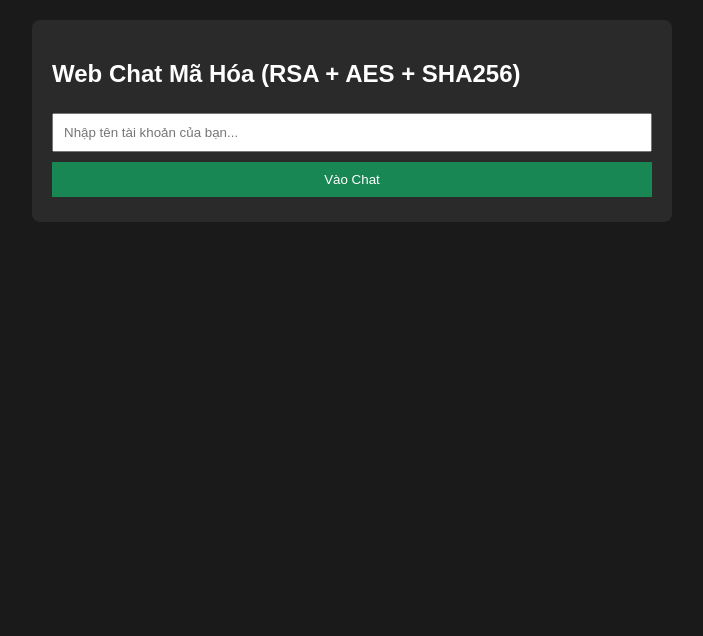
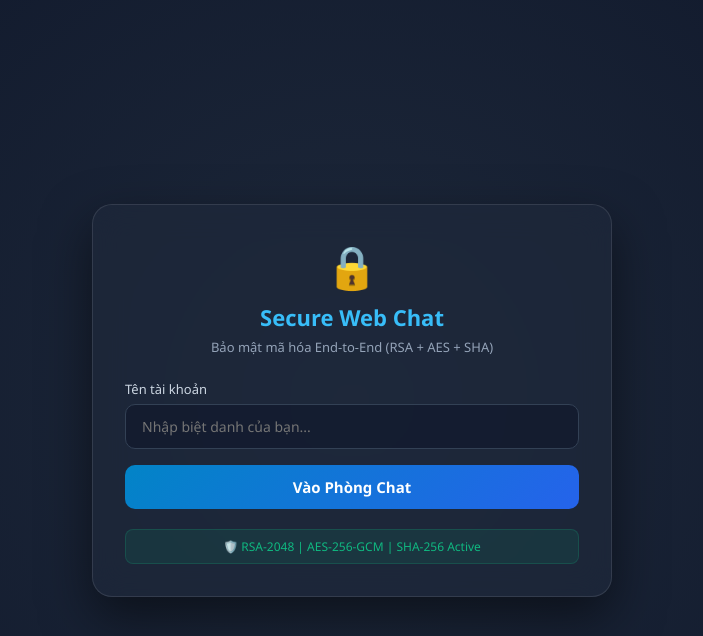
Before and after one commit to truongyenvy/CHAT, a website: page secure-chat/public/index.html in a window 1280 px wide. Shown: the whole page, without its empty margins (288-991 px from the left). Drawn offline with nearby package versions, Linux system fonts and the light colour scheme; no server answers.

Commit message:
index.html

```diff
--- a/secure-chat/public/index.html
+++ b/secure-chat/public/index.html
@@ -2,40 +2,148 @@
 <html lang="vi">
 <head>
     <meta charset="UTF-8">
+    <meta name="viewport" content="width=device-width, initial-scale=1.0">
     <title>Web Chat Mã Hóa 3 Lớp (RSA + AES + SHA256)</title>
     <script src="/socket.io/socket.io.js"></script>
     <style>
-        body { font-family: Arial, sans-serif; background: #1a1a1a; color: #fff; margin: 0; padding: 20px; }
-        .container { max-width: 600px; margin: auto; background: #2a2a2a; padding: 20px; border-radius: 8px; }
-        #chat-box { height: 300px; border: 1px solid #444; overflow-y: auto; padding: 10px; margin-bottom: 10px; background: #111; }
-        .msg { margin: 8px 0; padding: 8px; border-radius: 5px; }
-        .me { background: #0d6efd; text-align: right; }
-        .them { background: #333; text-align: left; }
-        input, select, button { padding: 10px; margin: 5px 0; width: 100%; box-sizing: border-box; }
-        button { background: #198754; color: white; border: none; cursor: pointer; }
+        * { box-sizing: border-box; margin: 0; padding: 0; font-family: 'Segoe UI', Tahoma, Geneva, Verdana, sans-serif; }
+        body {
+            background: radial-gradient(circle at center, #1e293b, #0f172a);
+            color: #f8fafc;
+            min-height: 100vh;
+            display: flex;
+            justify-content: center;
+            align-items: center;
+            padding: 20px;
+        }
+
+        /* Container kính mờ (Glassmorphism) */
+        .card {
+            background: rgba(30, 41, 59, 0.7);
+            backdrop-filter: blur(16px);
+            border: 1px solid rgba(255, 255, 255, 0.1);
+            border-radius: 20px;
+            box-shadow: 0 20px 50px rgba(0,0,0,0.5);
+            width: 100%;
+            max-width: 520px;
+            padding: 32px;
+        }
+
+        .header { text-align: center; margin-bottom: 24px; }
+        .logo-icon { font-size: 42px; margin-bottom: 8px; display: inline-block; }
+        .title { font-size: 22px; font-weight: 700; color: #38bdf8; margin-bottom: 6px; }
+        .subtitle { font-size: 13px; color: #94a3b8; }
+
+        .input-group { margin-bottom: 16px; position: relative; }
+        .input-group label { display: block; font-size: 13px; color: #cbd5e1; margin-bottom: 6px; text-align: left; }
+
+        input, select {
+            width: 100%;
+            padding: 12px 16px;
+            background: rgba(15, 23, 42, 0.6);
+            border: 1px solid #334155;
+            border-radius: 10px;
+            color: #fff;
+            font-size: 14px;
+            outline: none;
+            transition: all 0.3s;
+        }
+        input:focus, select:focus { border-color: #38bdf8; box-shadow: 0 0 10px rgba(56, 189, 248, 0.2); }
+
+        button {
+            width: 100%;
+            padding: 12px;
+            background: linear-gradient(135deg, #0284c7, #2563eb);
+            color: white;
+            border: none;
+            border-radius: 10px;
+            font-weight: 600;
+            font-size: 15px;
+            cursor: pointer;
+            transition: transform 0.2s, opacity 0.2s;
+        }
+        button:hover { opacity: 0.95; transform: translateY(-1px); }
+
+        /* Khung Chat */
+        #chat-box {
+            height: 280px;
+            border: 1px solid #334155;
+            border-radius: 12px;
+            overflow-y: auto;
+            padding: 12px;
+            margin-bottom: 12px;
+            background: rgba(15, 23, 42, 0.8);
+            display: flex;
+            flex-direction: column;
+            gap: 10px;
+        }
+
+        .msg { max-width: 85%; padding: 10px 14px; border-radius: 12px; font-size: 14px; line-height: 1.4; }
+        .me { background: #0284c7; align-self: flex-end; border-bottom-right-radius: 2px; }
+        .them { background: #334155; align-self: flex-start; border-bottom-left-radius: 2px; }
+
+        .encrypted-preview {
+            font-size: 11px;
+            color: #94a3b8;
+            margin-top: 6px;
+            background: rgba(0,0,0,0.3);
+            padding: 4px 8px;
+            border-radius: 6px;
+            word-break: break-all;
+        }
+
+        /* Badge Bảo mật */
+        .security-badge {
+            margin-top: 20px;
+            text-align: center;
+            font-size: 12px;
+            color: #10b981;
+            background: rgba(16, 185, 129, 0.1);
+            padding: 8px;
+            border-radius: 8px;
+            border: 1px solid rgba(16, 185, 129, 0.2);
+        }
     </style>
 </head>
 <body>
 
-<div class="container">
-    <h2>Web Chat Mã Hóa (RSA + AES + SHA256)</h2>
-
-    <!-- Màn hình Đăng nhập -->
-    <div id="login-section">
-        <input type="text" id="username" placeholder="Nhập tên tài khoản của bạn...">
-        <button onclick="login()">Vào Chat</button>
+<div class="card">
+    <div class="header">
+        <div class="logo-icon">🔒</div>
+        <div class="title">Secure Web Chat</div>
+        <div class="subtitle">Bảo mật mã hóa End-to-End (RSA + AES + SHA)</div>
     </div>
 
-    <!-- Màn hình Chat -->
+    <!-- màn hình đăng nhập -->
+    <div id="login-section">
+        <div class="input-group">
+            <label>Tên tài khoản</label>
+            <input type="text" id="username" placeholder="Nhập biệt danh của bạn...">
+        </div>
+        <button onclick="login()">Vào Phòng Chat</button>
+    </div>
+
+    <!-- màn hình chat -->
     <div id="chat-section" style="display:none;">
-        <p>Xin chào: <b id="user-display"></b></p>
-        <label>Chọn người nhận:</label>
-        <select id="receiver-select"></select>
+        <div style="display: flex; justify-content: space-between; align-items: center; margin-bottom: 12px;">
+            <span style="font-size: 13px; color: #94a3b8;">Xin chào: <b id="user-display" style="color:#38bdf8"></b></span>
+        </div>
+
+        <div class="input-group">
+            <label>Gửi đến:</label>
+            <select id="receiver-select"></select>
+        </div>
 
         <div id="chat-box"></div>
 
-        <input type="text" id="message-input" placeholder="Nhập tin nhắn bảo mật...">
+        <div class="input-group">
+            <input type="text" id="message-input" placeholder="Nhập tin nhắn bảo mật..." onkeypress="if(event.key==='Enter') sendEncryptedMessage()">
+        </div>
         <button onclick="sendEncryptedMessage()">Mã Hóa & Gửi Tin Nhắn</button>
+    </div>
+
+    <div class="security-badge">
+        🛡️ RSA-2048 | AES-256-GCM | SHA-256 Active
     </div>
 </div>
 
@@ -44,11 +152,9 @@ const socket = io();
 let myUsername = "";
 let rsaKeyPair = null;
 
-// Helper: Convert ArrayBuffer <-> Base64
 function bufferToBase64(buf) { return btoa(String.fromCharCode(...new Uint8Array(buf))); }
 function base64ToBuffer(b64) { return Uint8Array.from(atob(b64), c => c.charCodeAt(0)).buffer; }
 
-// 1. Tạo cặp khóa RSA 2048-bit
 async function generateRSAKeys() {
     return await window.crypto.subtle.generateKey(
         { name: "RSA-OAEP", modulusLength: 2048, publicExponent: new Uint8Array([1, 0, 1]), hash: "SHA-256" },
@@ -56,13 +162,11 @@ async function generateRSAKeys() {
     );
 }
 
-// 2. Xuất Public Key dạng Pem/Text
 async function exportPublicKey(key) {
     const exported = await window.crypto.subtle.exportKey("spki", key);
     return bufferToBase64(exported);
 }
 
-// 3. Nhập Public Key từ Text
 async function importPublicKey(b64) {
     return await window.crypto.subtle.importKey(
         "spki", base64ToBuffer(b64),
@@ -70,19 +174,16 @@ async function importPublicKey(b64) {
     );
 }
 
-// 4. Tạo mã băm SHA-256 cho tin nhắn
 async function computeSHA256(text) {
     const encoder = new TextEncoder();
     const hashBuffer = await window.crypto.subtle.digest('SHA-256', encoder.encode(text));
     return bufferToBase64(hashBuffer);
 }
 
-// Đăng nhập
 async function login() {
     myUsername = document.getElementById('username').value.trim();
     if (!myUsername) return alert("Vui lòng nhập tên!");
 
-    // Tạo cặp khóa RSA khi vào app
     rsaKeyPair = await generateRSAKeys();
     const pubKeyStr = await exportPublicKey(rsaKeyPair.publicKey);
 
@@ -93,7 +194,6 @@ async function login() {
     document.getElementById('user-display').innerText = myUsername;
 }
 
-// Cập nhật danh sách User
 socket.on('update_user_list', (userList) => {
     const select = document.getElementById('receiver-select');
     select.innerHTML = '';
@@ -107,21 +207,17 @@ socket.on('update_user_list', (userList) => {
     });
 });
 
-// QUY TRÌNH MÃ HÓA & GỬI TIN NHẮN
 async function sendEncryptedMessage() {
     const text = document.getElementById('message-input').value.trim();
     const receiver = document.getElementById('receiver-select').value;
     if (!text || !receiver) return;
 
-    // Lấy Public Key của người nhận từ Server
     socket.emit('get_public_key', receiver, async (res) => {
         if (!res.success) return alert(res.message);
 
-        // BƯỚC 1: SHA-256 - Băm tin nhắn gốc
         const hashHex = await computeSHA256(text);
         const payload = JSON.stringify({ msg: text, hash: hashHex });
 
-        // BƯỚC 2: AES-256-GCM - Mã hóa Payload (Tin nhắn + Hash SHA256)
         const aesKey = await window.crypto.subtle.generateKey(
             { name: "AES-GCM", length: 256 }, true, ["encrypt", "decrypt"]
         );
@@ -132,7 +228,6 @@ async function sendEncryptedMessage() {
             { name: "AES-GCM", iv: iv }, aesKey, encoder.encode(payload)
         );
 
-        // BƯỚC 3: RSA-OAEP - Mã hóa khóa AES bằng Public Key của người nhận
         const exportedAesKey = await window.crypto.subtle.exportKey("raw", aesKey);
         const receiverPubKey = await importPublicKey(res.publicKey);
 
@@ -140,25 +235,23 @@ async function sendEncryptedMessage() {
             { name: "RSA-OAEP" }, receiverPubKey, exportedAesKey
         );
 
-        // Gửi gói tin
+        const cipherTextB64 = bufferToBase64(encryptedContent);
+
         socket.emit('send_secure_message', {
             senderUsername: myUsername,
             receiverUsername: receiver,
-            encryptedContent: bufferToBase64(encryptedContent),
+            encryptedContent: cipherTextB64,
             encryptedAesKey: bufferToBase64(encryptedAesKey),
             iv: bufferToBase64(iv)
         });
 
-        // Hiển thị tin nhắn bên người gửi
-        appendMessage(myUsername, text, true);
+        appendMessage(myUsername, text, true, cipherTextB64);
         document.getElementById('message-input').value = '';
     });
 }
 
-// QUY TRÌNH GIẢI MÃ & XÁC THỰC TIN NHẮN NHẬN ĐƯỢC
 socket.on('receive_secure_message', async (data) => {
     try {
-        // BƯỚC 1: Giải mã Khóa AES bằng Private Key RSA của mình
         const rawAesKey = await window.crypto.subtle.decrypt(
             { name: "RSA-OAEP" }, rsaKeyPair.privateKey, base64ToBuffer(data.encryptedAesKey)
         );
@@ -167,7 +260,6 @@ socket.on('receive_secure_message', async (data) => {
             "raw", rawAesKey, { name: "AES-GCM" }, false, ["decrypt"]
         );
 
-        // BƯỚC 2: Giải mã Nội dung bằng Khóa AES
         const decryptedBuffer = await window.crypto.subtle.decrypt(
             { name: "AES-GCM", iv: new Uint8Array(base64ToBuffer(data.iv)) },
             aesKey, base64ToBuffer(data.encryptedContent)
@@ -176,24 +268,28 @@ socket.on('receive_secure_message', async (data) => {
         const decodedText = new TextDecoder().decode(decryptedBuffer);
         const payload = JSON.parse(decodedText);
 
-        // BƯỚC 3: Kiểm tra tính toàn vẹn bằng SHA-256
         const recomputedHash = await computeSHA256(payload.msg);
         if (recomputedHash !== payload.hash) {
-            appendMessage(data.senderUsername, "[CẢNH BÁO: Tin nhắn đã bị thay đổi trên đường truyền!]", false);
+            appendMessage(data.senderUsername, "[CẢNH BÁO: Tin nhắn bị sửa đổi!]", false);
         } else {
-            appendMessage(data.senderUsername, payload.msg, false);
+            appendMessage(data.senderUsername, payload.msg, false, data.encryptedContent);
         }
     } catch (err) {
-        console.error(err);
-        appendMessage(data.senderUsername, "[Không thể giải mã tin nhắn này]", false);
+        appendMessage(data.senderUsername, "[Lỗi giải mã]", false);
     }
 });
 
-function appendMessage(sender, text, isMe) {
+function appendMessage(sender, text, isMe, cipherPreview = "") {
     const box = document.getElementById('chat-box');
     const div = document.createElement('div');
     div.className = `msg ${isMe ? 'me' : 'them'}`;
-    div.innerHTML = `<small style="opacity:0.7">${sender}</small><br><b>${text}</b>`;
+
+    let html = `<small style="opacity:0.75; font-size:11px;">${sender}</small><br><b>${text}</b>`;
+    if (cipherPreview) {
+        html += `<div class="encrypted-preview">🔒 Payload: ${cipherPreview.substring(0, 30)}...</div>`;
+    }
+
+    div.innerHTML = html;
     box.appendChild(div);
     box.scrollTop = box.scrollHeight;
 }
```
